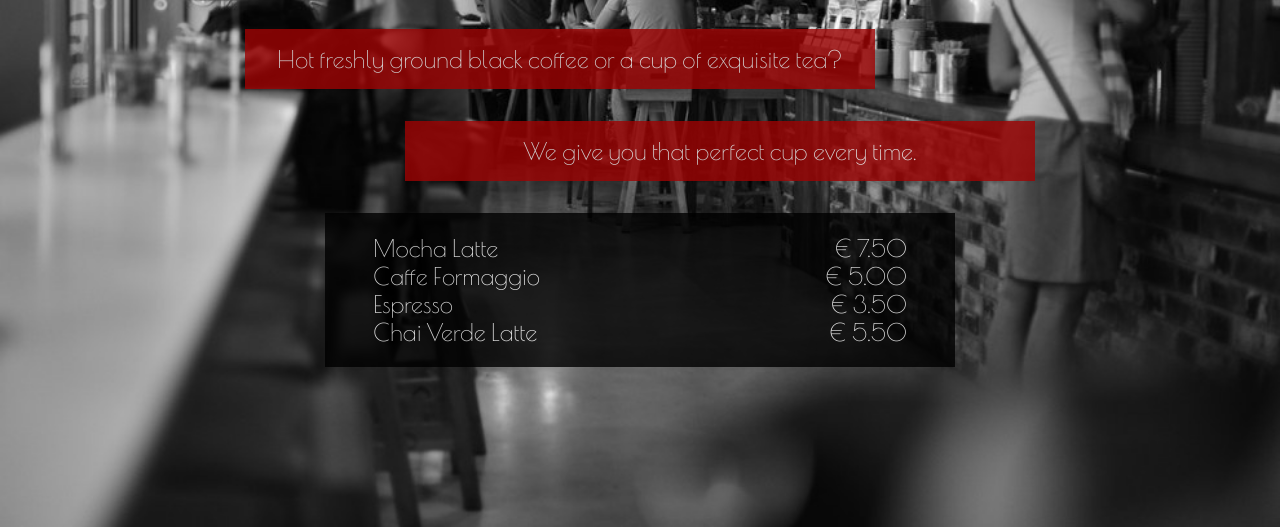
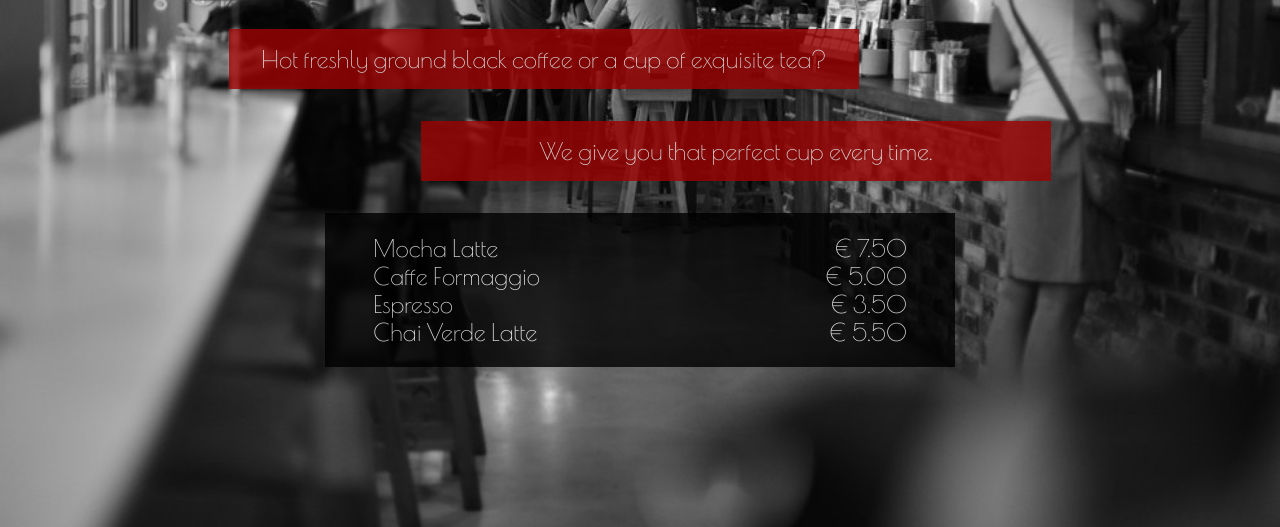
Before and after one commit to SarbastHesso/Caffe-Retro, a plain HTML site: page index.html in a window 1280 px wide. Shown: the part 273-800 px from the top of the page. Drawn offline with nearby package versions, Linux system fonts and the light colour scheme; a web font is replaced by a local one.

Commit message:
modified styling

```diff
--- a/styles.css
+++ b/styles.css
@@ -72,7 +72,7 @@ a , h1 {
     padding: 1rem 2rem;
     align-self: stretch;
     position: relative;
-    right: 5rem;
+    right: 6rem;
 }
 
 .p-2 {
@@ -80,7 +80,7 @@ a , h1 {
     padding: 1rem 2rem;
     align-self: stretch;
     position: relative;
-    left: 5rem;
+    left: 6rem;
 }
 
 ul {
```
